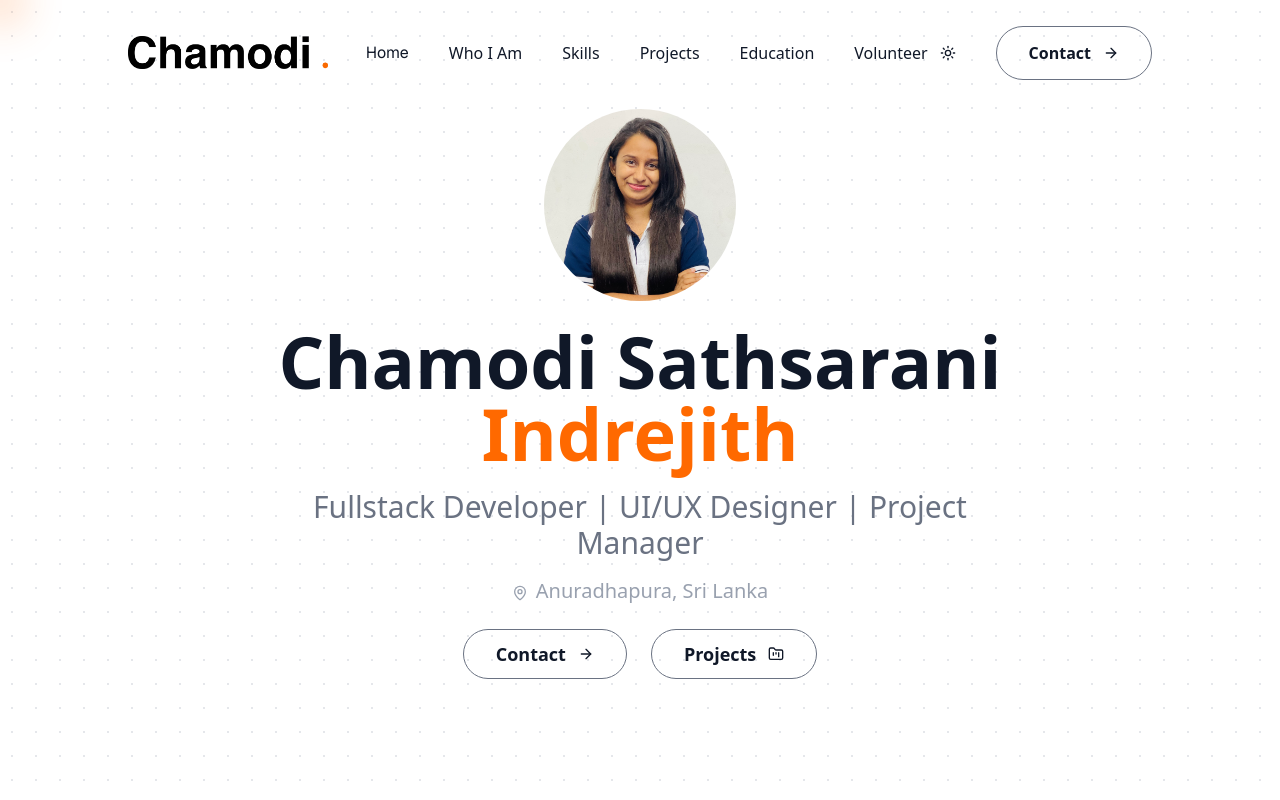
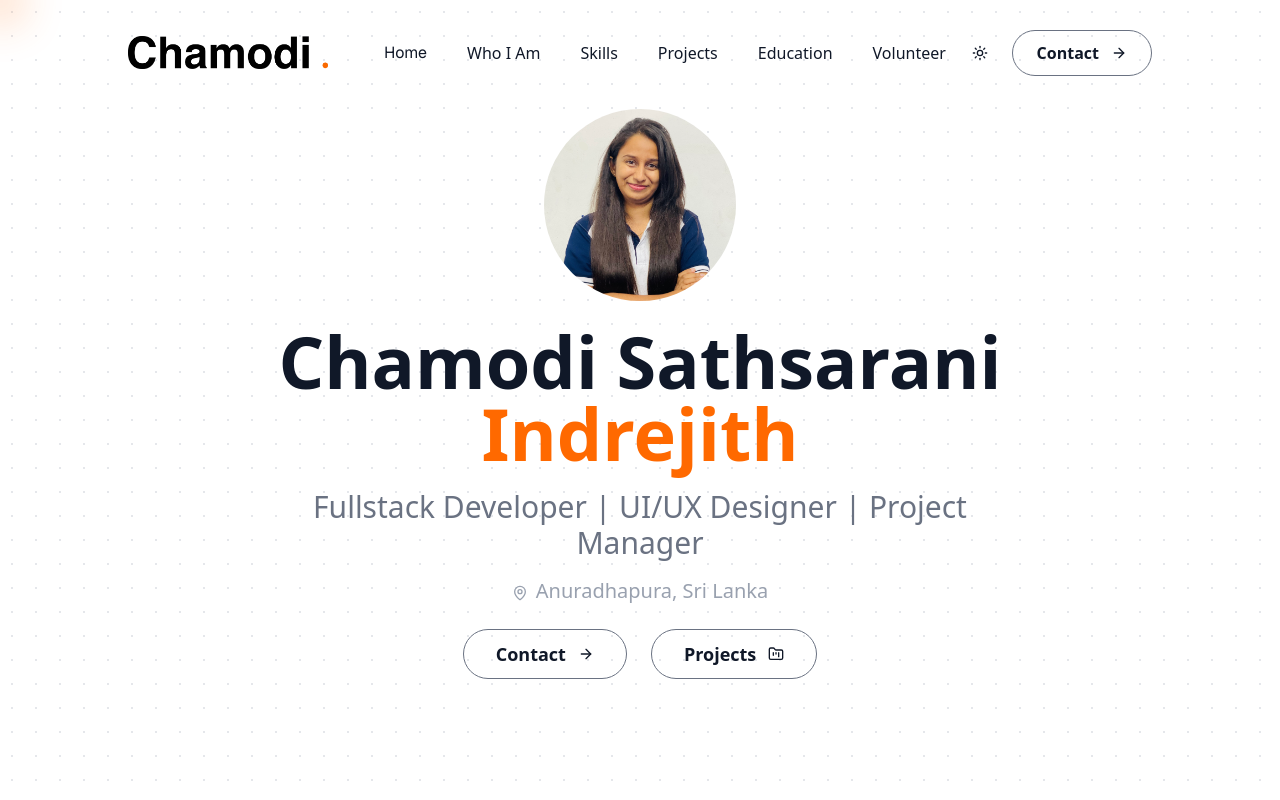
Before and after one commit to chamoindrejith/portfolio-chamodi, a Next.js app: page / in a window 1280 px wide. Shown: the top 800 px of the page. Built offline with nearby package versions, Linux system fonts and the light colour scheme.

Commit message:
Fix : Toggle Theme

```diff
--- a/src/components/Navbar.jsx
+++ b/src/components/Navbar.jsx
@@ -83,7 +83,7 @@ const Navbar = () => {
           </li>
         </ul>
 
-        <div className="flex items-center gap-2">
+        <div className="flex items-center gap-3 ml-auto">
           <Button
             onClick={toggleDarkMode}
             className="flex w-10 h-10 bg-transparent hover:bg-transparent"
@@ -94,7 +94,7 @@ const Navbar = () => {
               <Sun className="cursor-pointer text-gray-900" size={40} />
             )}
           </Button>
-          <div className="hidden lg:flex ml-5 px-4 md:px-8 py-2.5 border-gray-500 dark:border-gray-400 rounded-full border text-gray-900 dark:text-gray-100 hover:bg-gray-800 hover:text-white hover:border-white hover:transition-all hover:duration-300">
+          <div className="hidden lg:flex ml-auto px-4 md:px-6 py-1.5 border-gray-500 dark:border-gray-400 rounded-full border text-gray-900 dark:text-gray-100 hover:bg-gray-800 hover:text-white hover:border-white hover:transition-all hover:duration-300">
             <Link href="#contact" className="flex items-center gap-3">
               <b>Contact</b> <ArrowRight className="cursor-pointer" size={16} />
             </Link>
```
